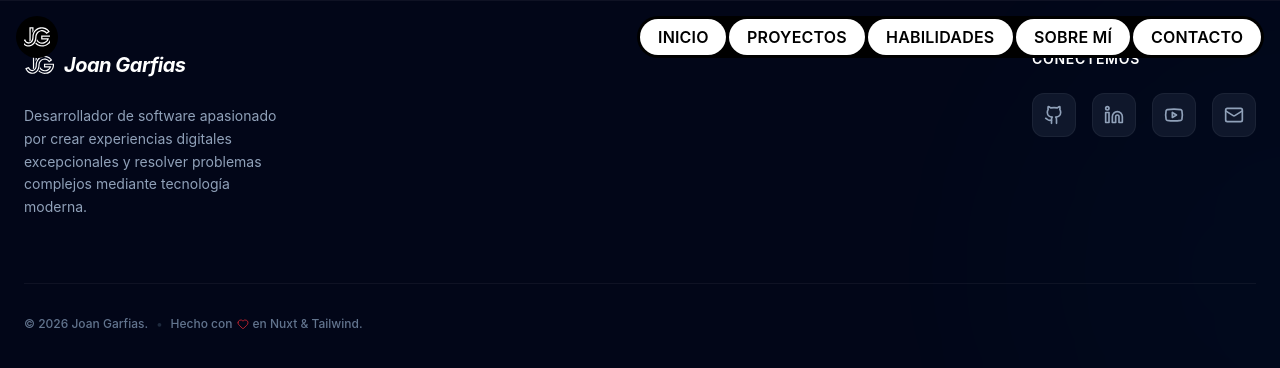
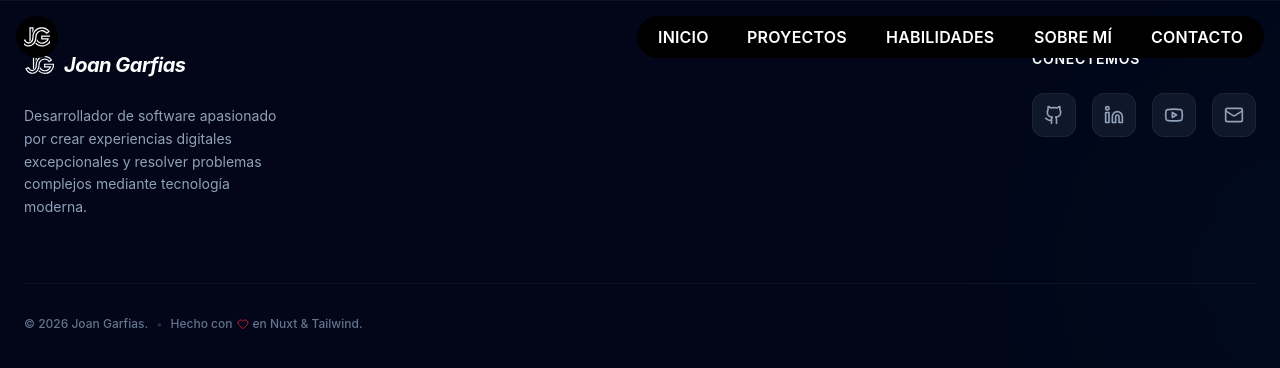
Before and after one commit to JoanGarfias/JoanGarfias.github.io, a Nuxt app: page /proyectos/1 in a window 1280 px wide. Shown: the top 368 px of the page. Built offline with nearby package versions, Linux system fonts and the light colour scheme.

Commit message:
fix header and pill nav component

```diff
--- a/app/components/Header.vue
+++ b/app/components/Header.vue
@@ -8,9 +8,9 @@
     class="custom-nav"
     ease="power2.easeOut"
     baseColor="#000000"
-    pillColor="#ffffff"
+    pillColor="#000000"
     hoveredPillTextColor="#ffffff"
-    pillTextColor="#000000"
+    pillTextColor="#ffffff"
   />
   </div>
 
--- a/app/components/bits/PillNav.vue
+++ b/app/components/bits/PillNav.vue
@@ -263,11 +263,9 @@ const isActive = (href?: string) => {
       aria-label="Primary"
       :style="cssVars"
     >
-      <component
-        :is="isRouterLink(items?.[0]?.href) ? 'RouterLink' : 'a'"
-        :to="isRouterLink(items?.[0]?.href) ? items[0].href : undefined"
-        :href="!isRouterLink(items?.[0]?.href) ? items?.[0]?.href || '#' : undefined"
-        aria-label="Home"
+      <NuxtLink
+        to="/"
+        aria-label="Ir al inicio"
         role="menuitem"
         ref="logoRef"
         class="inline-flex justify-center items-center p-2 rounded-full overflow-hidden"
@@ -279,7 +277,7 @@ const isActive = (href?: string) => {
         @mouseenter="handleLogoEnter"
       >
         <img :src="logo" :alt="logoAlt" ref="logoImgRef" class="block w-full h-full object-cover" />
-      </component>
+      </NuxtLink>
 
       <div
         ref="navItemsRef"
@@ -291,10 +289,9 @@ const isActive = (href?: string) => {
       >
         <ul role="menubar" class="flex items-stretch m-0 p-[3px] h-full list-none" :style="{ gap: 'var(--pill-gap)' }">
           <li v-for="(item, i) in items" :key="item.href || `item-${i}`" class="flex h-full" role="none">
-            <component
-              :is="isRouterLink(item.href) ? 'RouterLink' : 'a'"
-              :to="isRouterLink(item.href) ? item.href : undefined"
-              :href="!isRouterLink(item.href) ? item.href : undefined"
+            <template v-if="item.href">
+              <NuxtLink
+                :to="item.href"
                 class="inline-flex box-border relative justify-center items-center px-0 rounded-full h-full overflow-hidden font-semibold text-[16px] no-underline uppercase leading-[0] tracking-[0.2px] whitespace-nowrap cursor-pointer"
                 :style="{
                   background: 'var(--pill-bg, #fff)',
@@ -337,7 +334,8 @@ const isActive = (href?: string) => {
                   :style="{ background: 'var(--sky, #2563EB)' }"
                   aria-hidden="true"
                 />
-            </component>
+              </NuxtLink>
+            </template>
           </li>
         </ul>
       </div>
@@ -375,10 +373,9 @@ const isActive = (href?: string) => {
     >
       <ul class="flex flex-col gap-[3px] m-0 p-[3px] list-none">
         <li v-for="item in items" :key="item.href || `mobile-${item.label}`">
-          <component
-            :is="isRouterLink(item.href) ? 'RouterLink' : 'a'"
-            :to="isRouterLink(item.href) ? item.href : undefined"
-            :href="!isRouterLink(item.href) ? item.href : undefined"
+          <template v-if="item.href">
+            <NuxtLink
+              :to="item.href"
               class="block px-4 py-3 rounded-[50px] font-medium text-[16px] transition-all duration-200 ease-[cubic-bezier(0.25,0.1,0.25,1)]"
               :style="{ background: 'var(--pill-bg, #fff)', color: 'var(--pill-text, #fff)' }"
               @click="toggleMobileMenu"
@@ -396,7 +393,8 @@ const isActive = (href?: string) => {
               "
             >
               {{ item.label }}
-          </component>
+            </NuxtLink>
+          </template>
         </li>
       </ul>
     </div>
```
Lines whose indentation alone changed are shown as unchanged.
